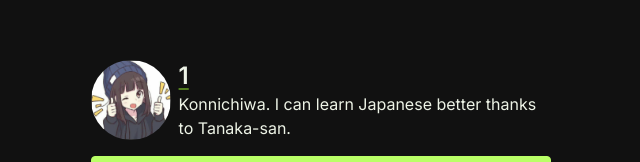
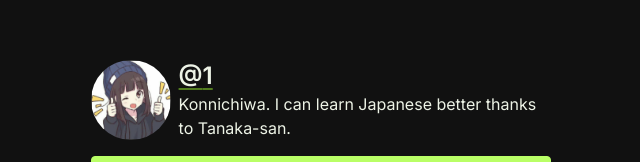
Before and after one commit to mabica-creative/mabica-website, a Next.js app: page /profile/1 in a window 1280 px wide. Shown: the part 196-358 px from the top of the page, without its empty margins (319-959 px from the left). Built offline with nearby package versions, Linux system fonts and the light colour scheme.

Commit message:
nambahin @ di h1

```diff
--- a/src/app/(public)/profile/[slug]/page.tsx
+++ b/src/app/(public)/profile/[slug]/page.tsx
@@ -20,7 +20,7 @@ export default function Page({ params }: { params: { slug: string } }) {
 
         <div className="flex flex-col justify-center">
           <h1 className="font-semibold text-2xl underline underline-offset-4 decoration-[var(--secondary)] ">
-            {params?.slug}
+            @{params?.slug}
           </h1>
           <p>{`Konnichiwa. I can learn Japanese better thanks to Tanaka-san.`}</p>
         </div>
```
